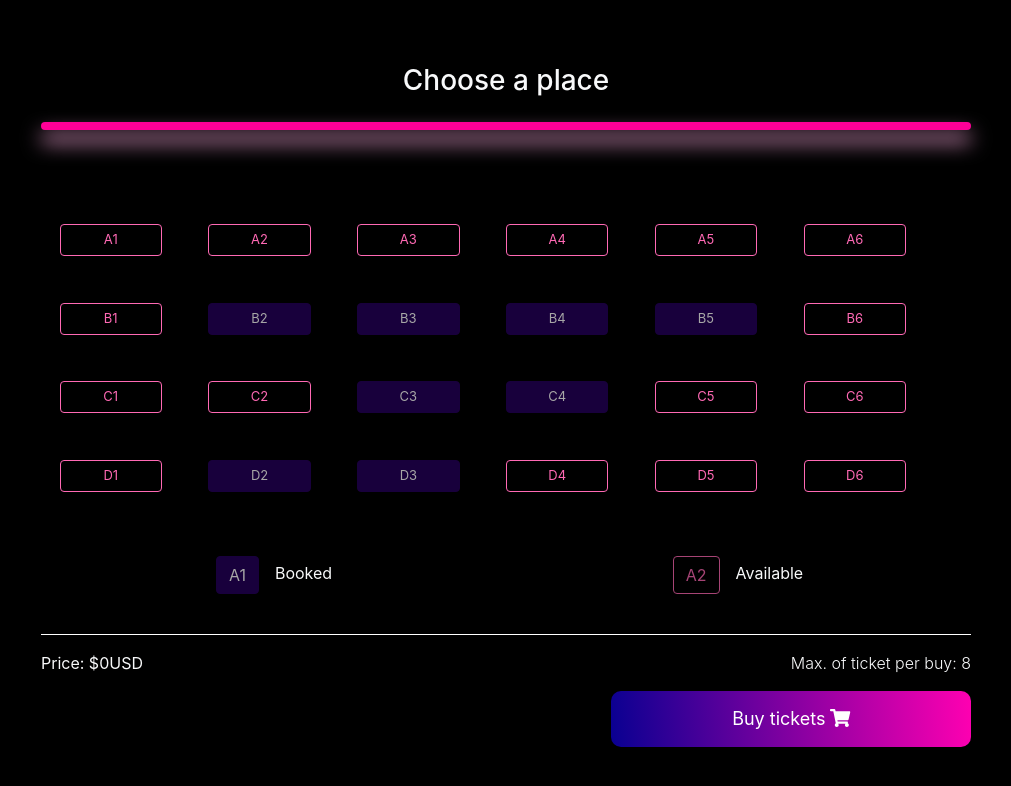
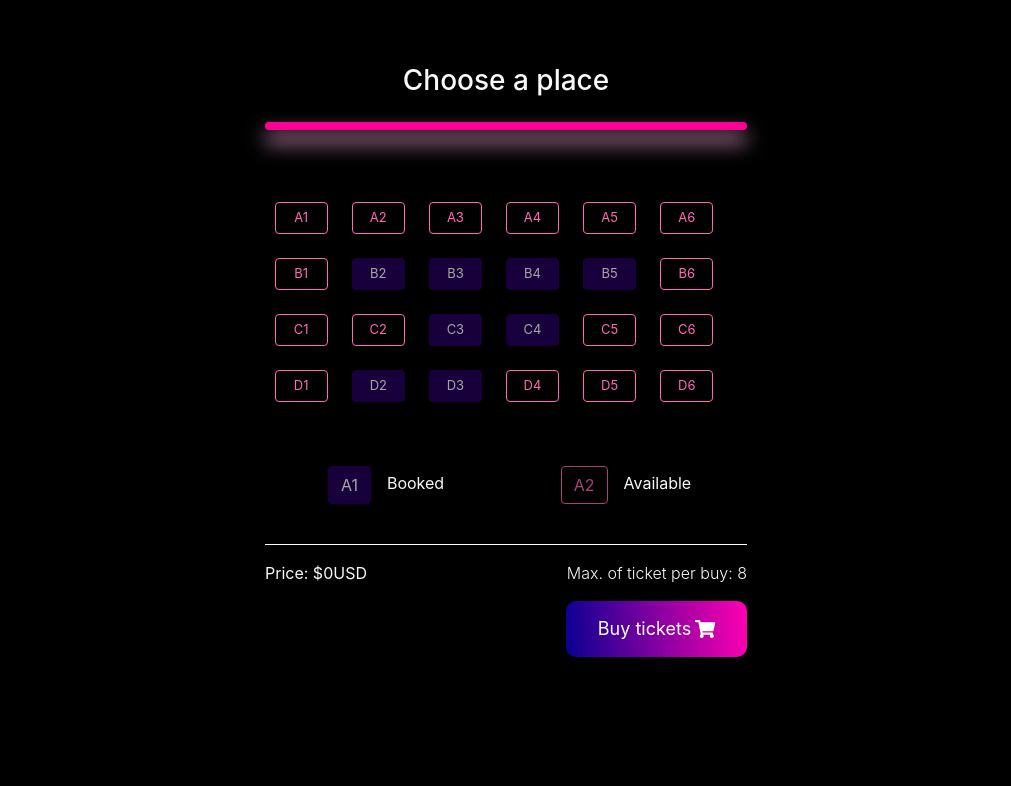
Before and after one commit to Marielk/matzii_cinema, a React (Create React App) app: page / in a window 1280 px wide. Shown: the top 786 px of the page, without its empty margins (134-1145 px from the left). Built offline with nearby package versions, Linux system fonts and the light colour scheme.

Commit message:
editing character

```diff
--- a/src/components/main.js
+++ b/src/components/main.js
@@ -193,7 +193,7 @@ class mainComponent extends Component {
 
   render() {
     return (
-      <div className="container pt-5 pb-5 mx-auto w-75">
+      <div className="container pt-5 pb-5 mx-auto w-sm-75 w-md-50 w-lg-40">
         <h3 className="text-light mb-4 mt-3">Choose a place</h3>
         <div className="screen"></div>
         {this.state.data ? (
@@ -228,7 +228,7 @@ class mainComponent extends Component {
             <Modal.Title>Challenge completed!</Modal.Title>
           </Modal.Header>
           <Modal.Body>
-            <img src="./Escena_test2_1.gif" className="w-100"></img>
+            <img src="./papa_kawaii_video.gif" alt="kawaii potato character" className="w-100"></img>
           </Modal.Body>
           <Modal.Footer>
             <Button variant="primary" onClick={() => this.handleClose()}>
--- a/src/components/mainStyle.scss
+++ b/src/components/mainStyle.scss
@@ -116,6 +116,10 @@ $main-pink: #ff0097;
 }
 
 @media (min-width: 320px) {
+  .w-sm-75 {
+    width: 75% !important;
+  }
+
   .selectedSeating{
     width: 3rem;
     font-size: 12px;
@@ -130,6 +134,9 @@ $main-pink: #ff0097;
 
 }
 @media (min-width: 768px) {
+  .w-md-50 {
+    width: 50% !important;
+  }
 
   .payment_button{
     width: 105%;;
@@ -139,7 +146,9 @@ $main-pink: #ff0097;
   }
 }
 @media (min-width: 1024px) {
-
+  .w-lg-40 {
+    width: 40% !important;
+  }
   .selectedSeating{
     width: 5rem;
   }
```
Also changed, not shown: 2 other files (tests, documents, lock files or other folders).
